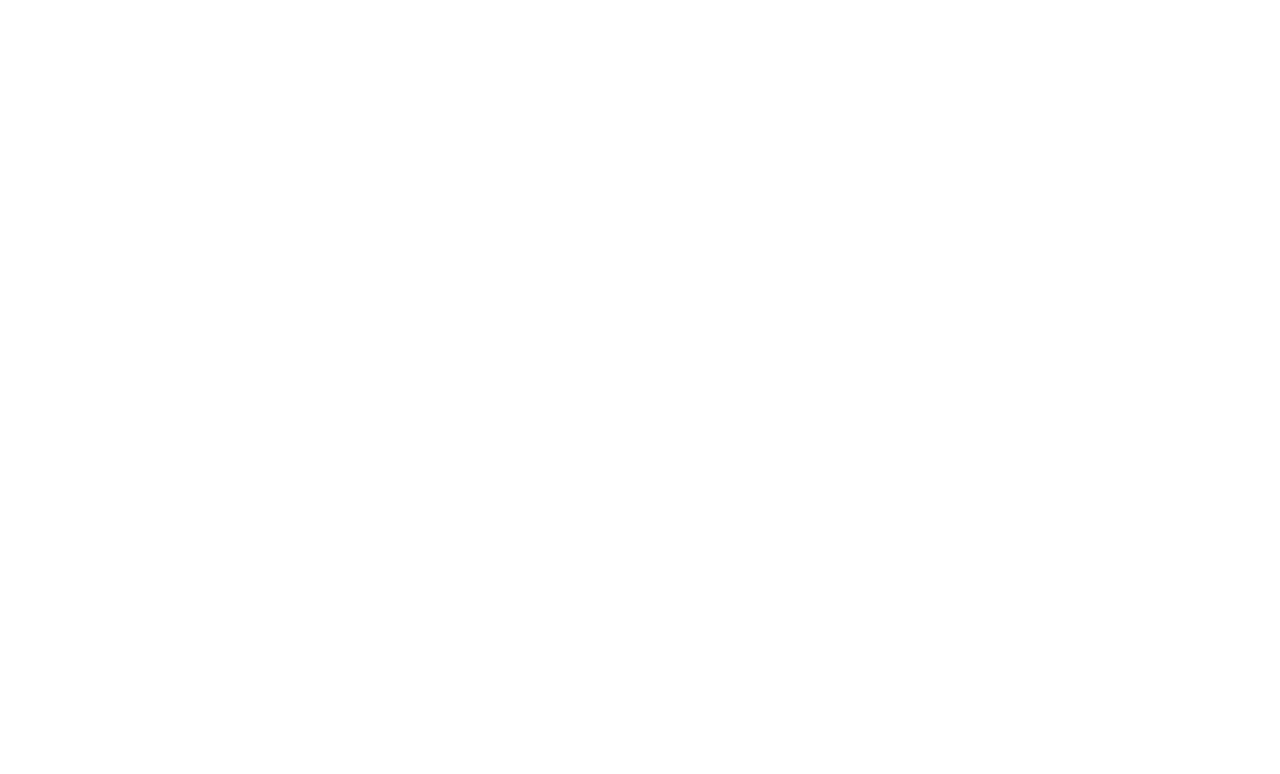
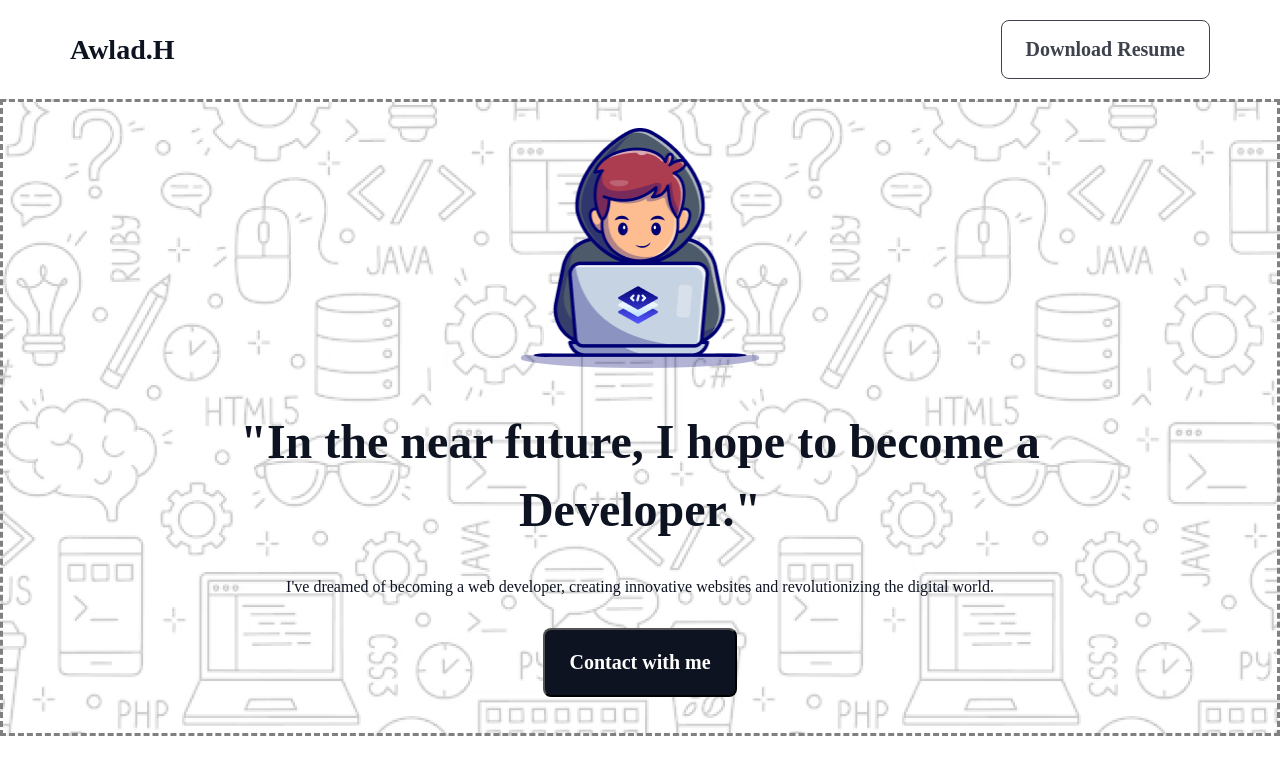
Before and after one commit to shahriaralam465/shahriar-alam-restart-batch9-assignment-1, a plain HTML site: page index.html in a window 1280 px wide. Drawn offline with Linux system fonts and the light colour scheme; a web font is replaced by a local one.

Commit message:
added header and banner and some styles

```diff
--- a/index.html
+++ b/index.html
@@ -1,11 +1,47 @@
 <!DOCTYPE html>
 <html lang="en">
+
 <head>
     <meta charset="UTF-8">
     <meta name="viewport" content="width=device-width, initial-scale=1.0">
+    <link rel="preconnect" href="https://fonts.googleapis.com">
+    <link rel="preconnect" href="https://fonts.gstatic.com" crossorigin>
+    <link href="https://fonts.googleapis.com/css2?family=Azeret+Mono:ital,wght@0,100..900;1,100..900&display=swap"
+        rel="stylesheet">
+    <link rel="stylesheet" href="./styles/style.css">
     <title>Restart (batch-9) Assignment-1</title>
 </head>
+
 <body>
+    <header>
+        <!-- Navigation bar started -->
+        <div class="navbar">
+            <div class="logo-title">
+                <h2>Awlad.H</h2>
+            </div>
+            <div class="btn-primary">
+                Download Resume
+            </div>
+        </div>
+        <!-- Navigation bar end -->
+    </header>
+    <main>
+        <!-- Banner starts -->
+        <section class="banner">
+            <div class="banner-container">
+                <img src="./assets/Group.png" alt="hero-image" class="banner-hero-image">
+                <h2 class="banner-title">"In the near future, I hope to become a Developer."</h2>
+                <p class="banner-description">I've dreamed of becoming a web developer, creating innovative websites and
+                    revolutionizing the digital world.
+                </p>
+                <button class="btn-hero">Contact with me</button>
+            </div>
+        </section>
+        <!-- Banner End -->
+    </main>
+    <footer>
 
+    </footer>
 </body>
+
 </html>
--- a/styles/style.css
+++ b/styles/style.css
@@ -0,0 +1,112 @@
+@import url('https://fonts.googleapis.com/css2?family=Azeret+Mono:ital,wght@0,100..900;1,100..900&display=swap');
+
+body {
+    margin: 0;
+}
+
+/* Shared Styles */
+.btn-primary {
+    color: rgb(13, 19, 33);
+    font-family: Azeret Mono;
+    font-size: 20px;
+    font-weight: 600;
+    line-height: 23px;
+    letter-spacing: 0%;
+    text-align: center;
+    border: 1px solid rgb(13, 19, 33);
+    border-radius: 8px;
+    opacity: 0.8;
+    padding: 17px 24px;
+    cursor: pointer;
+}
+
+/* Navigation-bar styles */
+header {
+    background: #ffffff;
+    width: 100%;
+    display: flex;
+    flex-direction: row;
+    justify-content: center;
+    align-items: center;
+}
+
+.navbar {
+    width: 1140px;
+    display: flex;
+    flex-direction: row;
+    justify-content: space-between;
+    align-items: center;
+    padding: 10px;
+
+}
+
+.logo-title>h2 {
+    color: rgb(13, 19, 33);
+    font-family: Azeret Mono;
+    font-size: 28px;
+    font-weight: 800;
+    line-height: 33px;
+    letter-spacing: 0%;
+    text-align: left;
+}
+
+/* End of Navigation-bar Style */
+
+/* Banner Part start */
+.banner {
+    background-image: url('../assets/Hero-bg.png');
+    display: flex;
+    flex-direction: column;
+    justify-content: center;
+    align-items: center;
+    padding: 26px 0px 36px 0px;
+    border: 3px dashed gray;
+}
+
+.banner>.banner-container {
+    width: 998px;
+    display: flex;
+    flex-direction: column;
+    justify-content: center;
+    align-items: center;
+}
+
+.banner-container>.banner-hero-image {
+    width: 240.28px;
+    height: 240px;
+}
+
+.banner-container .banner-title {
+    color: rgb(13, 19, 33);
+    font-family: Azeret Mono;
+    font-size: 48px;
+    font-weight: 800;
+    line-height: 68px;
+    text-align: center;
+}
+
+.banner-container>.banner-description {
+    margin-top: -10px;
+    width: 80%;
+    color: rgb(13, 19, 33);
+    font-family: Azeret Mono;
+    font-size: 16px;
+    font-weight: 500;
+    line-height: 26px;
+    text-align: center;
+}
+
+.btn-hero {
+    margin-top: 12px;
+    border-radius: 8px;
+    background: rgb(13, 19, 33);
+    padding: 21px 24px;
+    color: rgb(255, 255, 255);
+    font-family: Azeret Mono;
+    font-size: 20px;
+    font-weight: 600;
+    line-height: 23px;
+    letter-spacing: 0%;
+    text-align: center;
+    cursor: pointer;
+}
```
Also changed, not shown: assets/Group 3.png (added), assets/Group 4.png (added), assets/Group.png (added), assets/Hero-bg.png (added), assets/Layer_1.png (added), assets/css.png (added), assets/facebook.png (added), assets/github.png (added), assets/handshake.jpg (added), assets/html.png (added), assets/js.png (added), assets/linkedin-icon 1.png (added), assets/mongodb.png (added), assets/nodejs.png (added), 1 more files.
